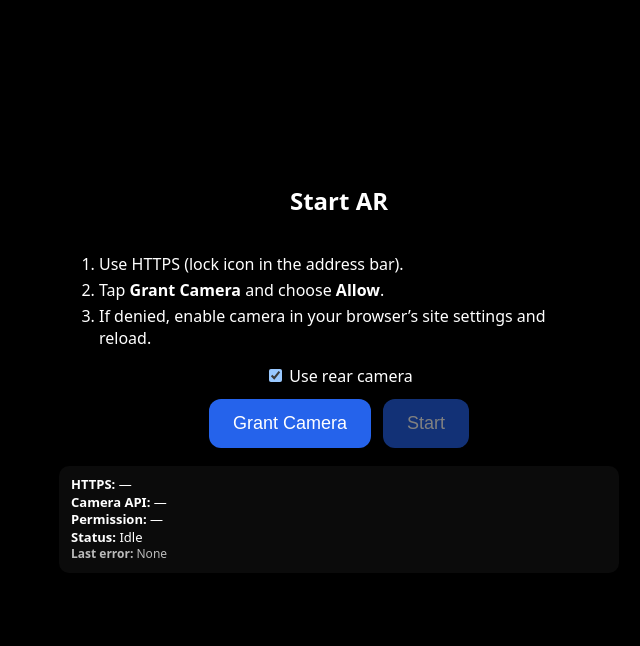
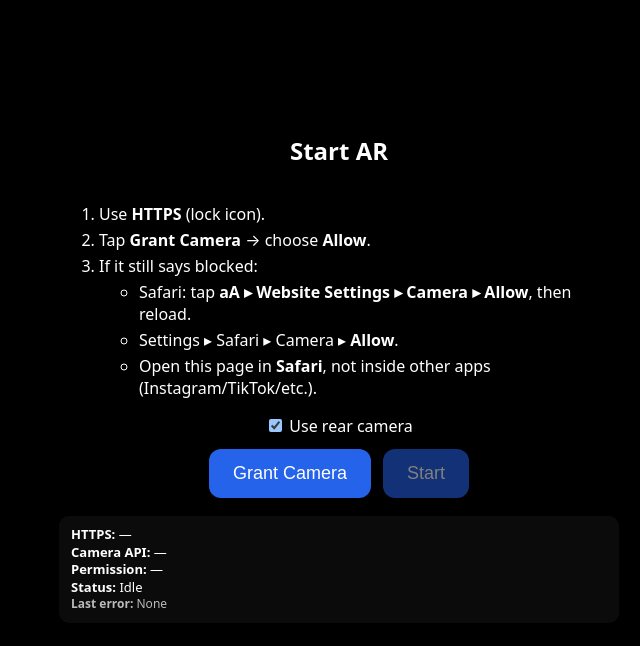
Before and after one commit to arttechleo/AR_Halloween, a plain HTML site: page index.html in a window 1280 px wide. Shown: the whole page, without its empty margins (301-941 px from the left). Drawn offline with nearby package versions, Linux system fonts and the light colour scheme.

Commit message:
Update index.html

```diff
--- a/index.html
+++ b/index.html
@@ -2,10 +2,7 @@
 <html lang="en">
 <head>
   <meta charset="utf-8" />
-  <meta
-    name="viewport"
-    content="width=device-width,initial-scale=1,maximum-scale=1,viewport-fit=cover,user-scalable=no"
-  />
+  <meta name="viewport" content="width=device-width,initial-scale=1,maximum-scale=1,viewport-fit=cover,user-scalable=no" />
   <title>AR Pose GLB Overlay</title>
   <link rel="stylesheet" href="style.css" />
 
@@ -30,9 +27,15 @@
   <div id="ui">
     <h2>Start AR</h2>
     <ol class="steps">
-      <li>Use HTTPS (lock icon in the address bar).</li>
-      <li>Tap <b>Grant Camera</b> and choose <b>Allow</b>.</li>
-      <li>If denied, enable camera in your browser’s site settings and reload.</li>
+      <li>Use <b>HTTPS</b> (lock icon).</li>
+      <li>Tap <b>Grant Camera</b> → choose <b>Allow</b>.</li>
+      <li>If it still says blocked:
+        <ul>
+          <li>Safari: tap <b>aA ▸ Website Settings ▸ Camera ▸ Allow</b>, then reload.</li>
+          <li>Settings ▸ Safari ▸ Camera ▸ <b>Allow</b>.</li>
+          <li>Open this page in <b>Safari</b>, not inside other apps (Instagram/TikTok/etc.).</li>
+        </ul>
+      </li>
     </ol>
 
     <div class="row">
@@ -42,6 +45,7 @@
     <div class="row">
       <button id="grant">Grant Camera</button>
       <button id="start" disabled>Start</button>
+      <button id="openSafari" class="secondary" hidden>Open in Safari</button>
     </div>
 
     <div id="diag">
```
